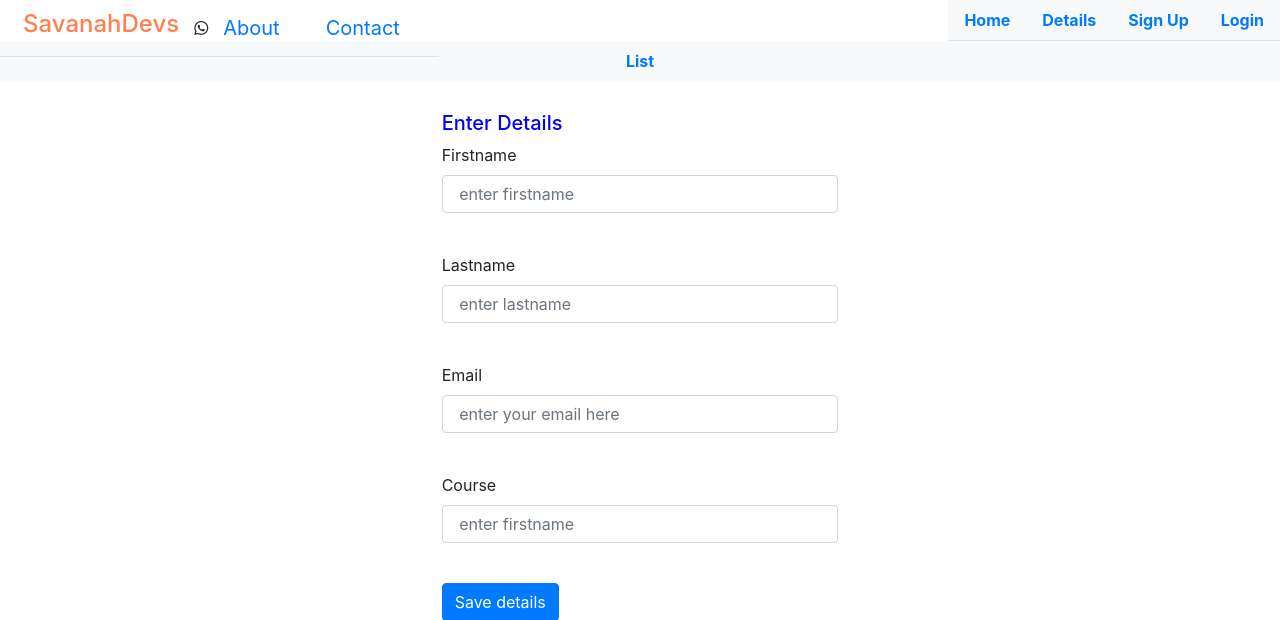
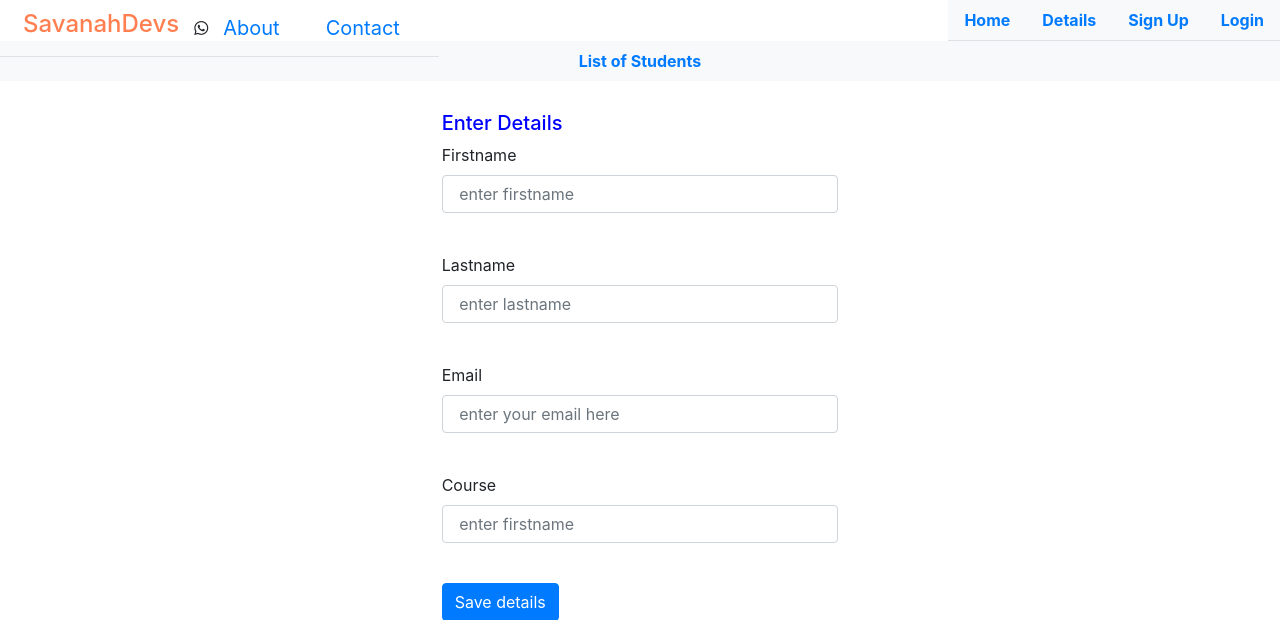
Before and after one commit to Ogola22/Formvalidations, a PHP site: page / in a window 1280 px wide. Shown: the top 620 px of the page. Run offline with PHP 8.4, Linux system fonts and the light colour scheme; some libraries are stand-ins or nearby versions.

Commit message:
modified link

```diff
--- a/index.php
+++ b/index.php
@@ -91,7 +91,7 @@ if(isset($_POST['submit'])){
 <body>
 <ul class="nav justify-content-center bg-light font-weight-bold">
   <li class="nav-item">
-    <a class="nav-link active" aria-current="page" href="students.php">List</a>
+    <a class="nav-link active" aria-current="page" href="students.php">List of Students</a>
   </li>
 </ul>
     <div class="col-md-4 offset-md-4 flex-fill">
```
